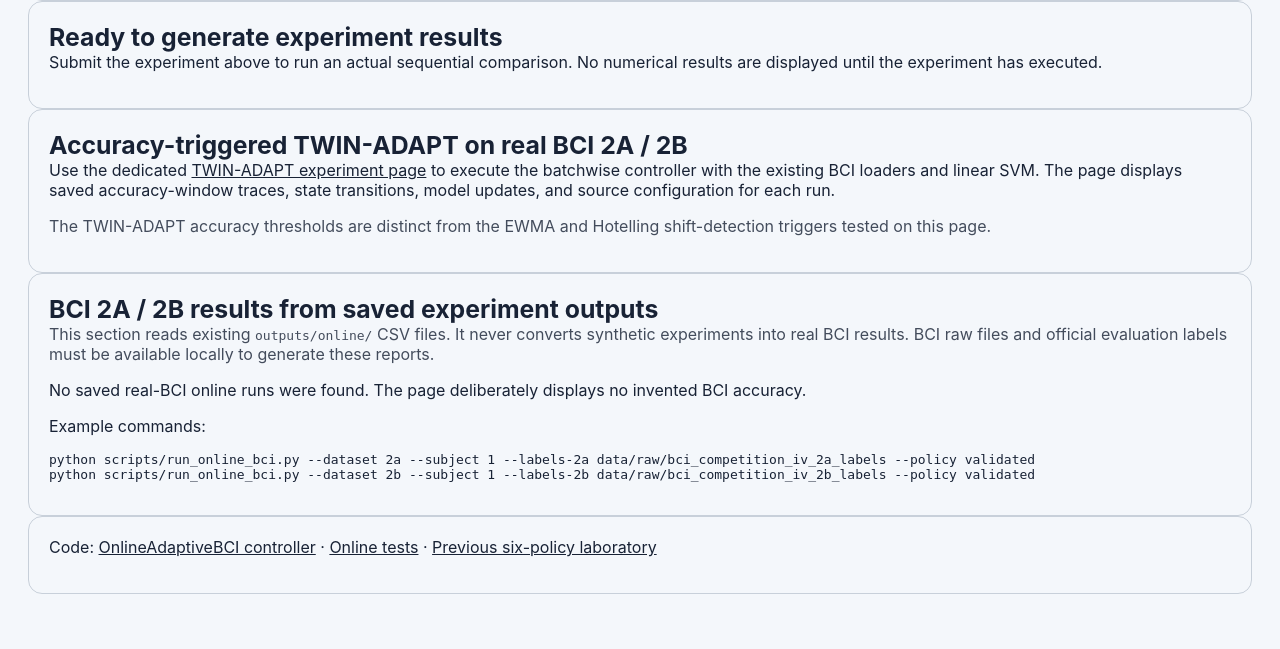
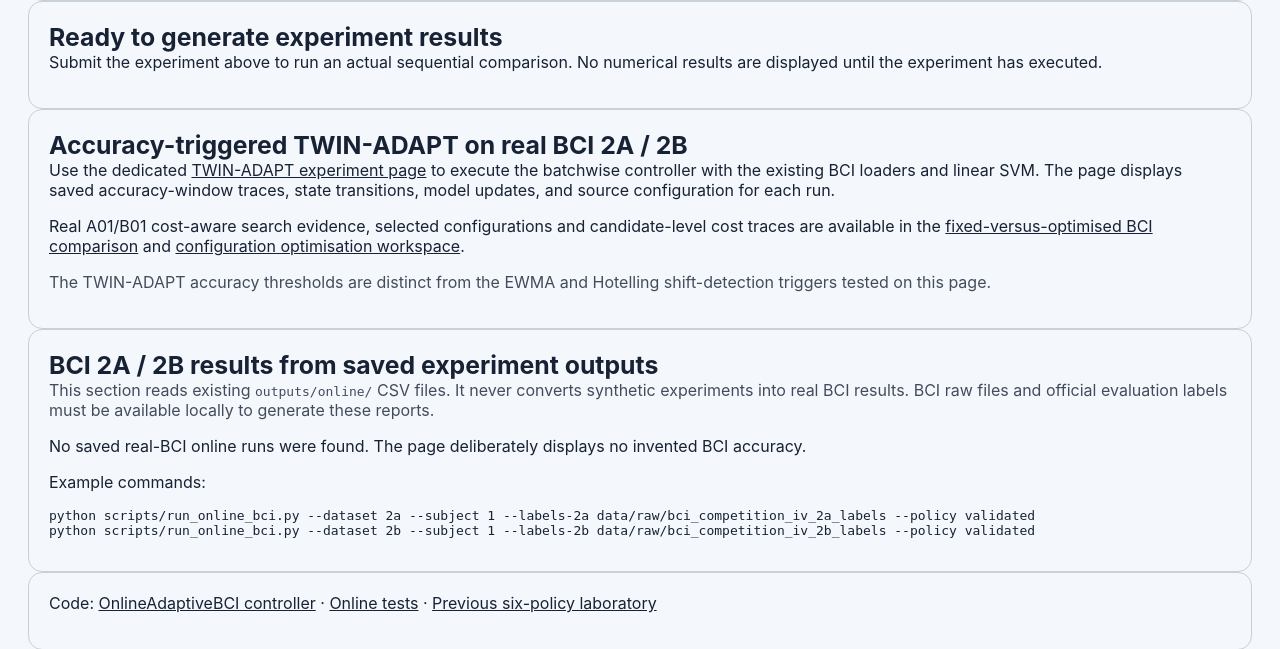
Before and after one commit to hlin863/ewma_covariate_shift_demo, a Flask app: page /results/online-learning in a window 1280 px wide. Shown: the part 967-1616 px from the top of the page. Before the commit the page ends 1561 px from the top, so only its background shows below. Run offline with Flask 3, Linux system fonts and the light colour scheme.

Commit message:
Link existing online-learning page to measured A01/B01 cost-aware optimisation results

```diff
--- a/templates/online_results.html
+++ b/templates/online_results.html
@@ -113,6 +113,7 @@
   <section class="online-panel">
     <h2>Accuracy-triggered TWIN-ADAPT on real BCI 2A / 2B</h2>
     <p>Use the dedicated <a href="{{ url_for('twin_adapt.results') }}">TWIN-ADAPT experiment page</a> to execute the batchwise controller with the existing BCI loaders and linear SVM. The page displays saved accuracy-window traces, state transitions, model updates, and source configuration for each run.</p>
+    <p>Real A01/B01 cost-aware search evidence, selected configurations and candidate-level cost traces are available in the <a href="{{ url_for('twin_adapt.results') }}#bci-adaptation-comparison">fixed-versus-optimised BCI comparison</a> and <a href="{{ url_for('twin_adapt.results') }}#cost-aware-optimisation">configuration optimisation workspace</a>.</p>
     <p class="online-muted">The TWIN-ADAPT accuracy thresholds are distinct from the EWMA and Hotelling shift-detection triggers tested on this page.</p>
   </section>
   <section class="online-panel">
```
